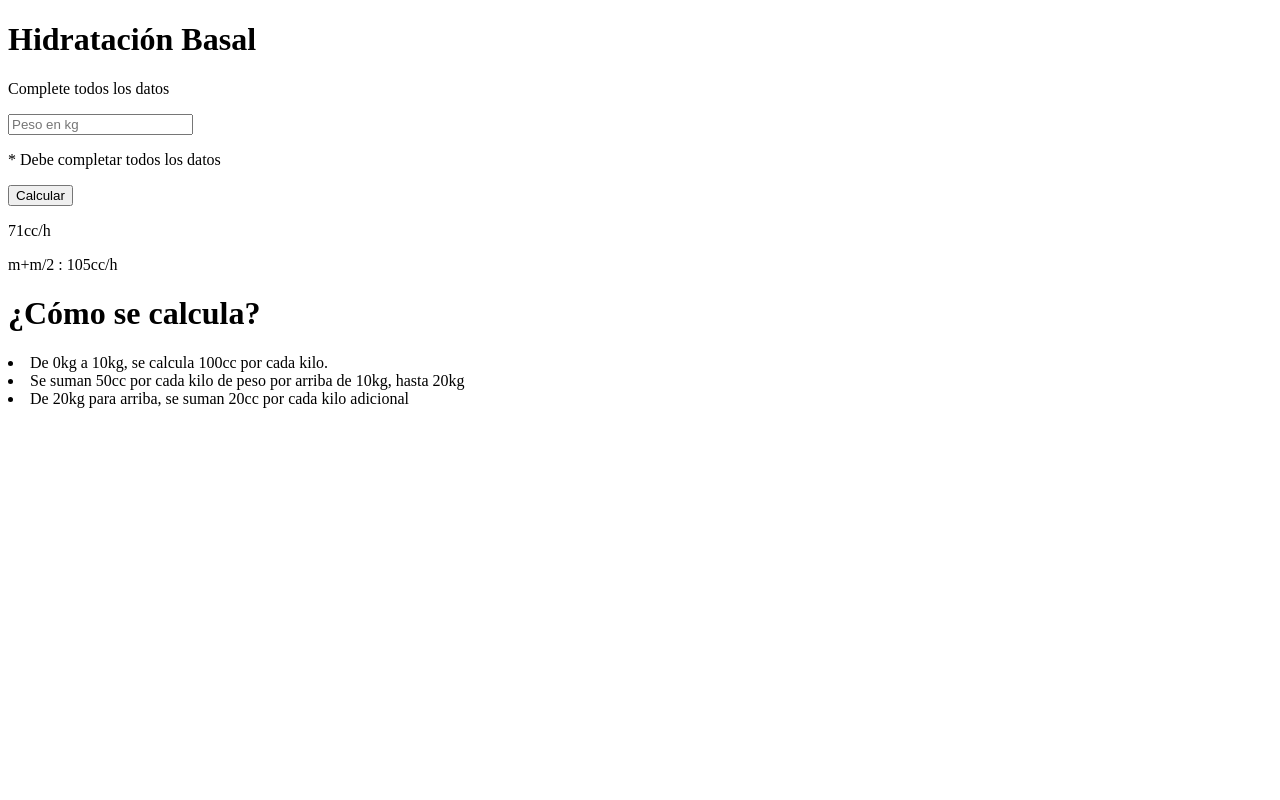
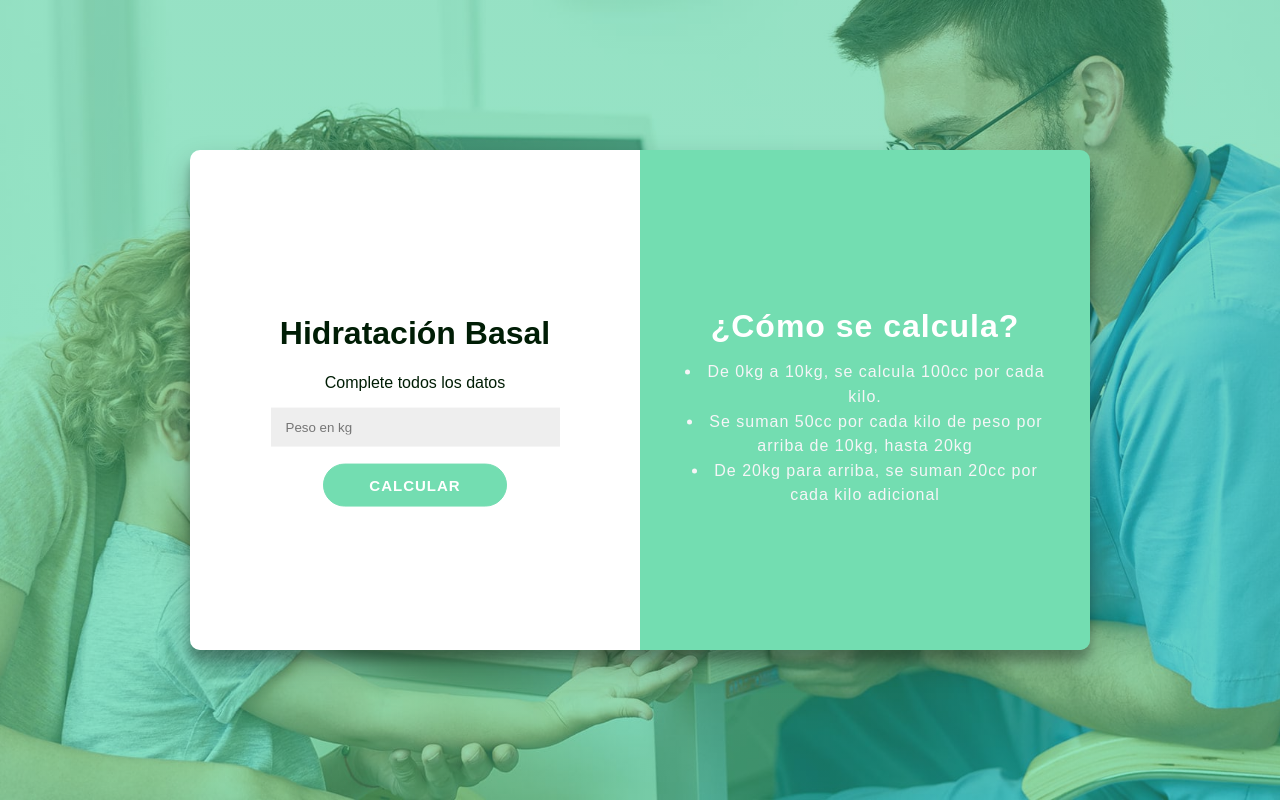
Before and after one commit to Ssasakiman/Programando-Paraguay, a plain HTML site: page index.html in a window 1280 px wide. Drawn offline with Linux system fonts and the light colour scheme.

Commit message:
Add files via upload

```diff
--- a/index.html
+++ b/index.html
@@ -4,20 +4,24 @@
     <head>
         <title>Calculadora de Hidratación</title>
         <meta charset="UTF-8" />
+        <link rel="stylesheet" href="./style.css">
     </head>
     <body>
-        <div>
-            <div>
-                <h1>Hidratación Basal</h1>
-                <p>Complete todos los datos</p>
-                <input type="number" placeholder="Peso en kg"/>
-                <p>* Debe completar todos los datos</p>
-                <button>Calcular</button>
-                <p>71cc/h</p>
-                <p>m+m/2 : 105cc/h</p>
+       <div id="Contenedor">
+                <div id="Calculadora">
+                    <div class="contenido">
+                        <h1 class="titulocalc">Hidratación Basal</h1>
+                        <p class="item">Complete todos los datos</p>
+                        <input class="item" id="peso" placeholder="Peso en kg"/>
+                        <p class="item" id="error">* Debe completar todos los datos</p>
+                        <button class="item" id="calcular">Calcular</button>
+                        <p class="item resultado" id="flu">71cc/h</p>
+                        <p class="item resultado" id="man">m+m/2 : 105cc/h</p>
                     </div>
-            <div>
-                <h1>¿Cómo se calcula?</h1>
+                </div>
+                <div id="Detalle">
+                    <div class="contenido">
+                        <h1 id="titulocont">¿Cómo se calcula?</h1>
                         <u1>
                             <li>De 0kg a 10kg, se calcula 100cc por cada kilo.</li>
                             <li>Se suman 50cc por cada kilo de peso por arriba de 10kg, hasta 20kg</li>
@@ -25,5 +29,6 @@
                         </u1>
                     </div>
                 </div>
+       </div>
     </body>
 </html>
--- /dev/null
+++ b/style.css
@@ -0,0 +1,113 @@
+h1{font-weight: 800;}
+
+#titulocalc{
+    color: #001d05;
+    font-weight: 800;
+}
+
+#titulocont{
+    color: white;
+    font-weight: 800;
+}
+
+@import url(https://fonts.googleapis.com/css?family=Montserrat:400,800);
+
+body{
+    background-image: linear-gradient(
+        rgba(46, 196, 138, 0.5),
+        rgba(42, 211, 146, 0.5)),
+        url(Pediatria.jpg);
+    background-position: center;
+    background-repeat: no-repeat;
+    background-attachment: fixed;
+    background-size:cover;
+    font-family: 'Montserrat', sans-serif;
+    color:#001d05;
+}
+
+#Contenedor{
+    width: 900px;
+    height: 500px;
+    text-align: center;
+    position: absolute;
+    inset: 0;
+    margin: auto;
+}
+
+#Calculadora{
+    background: white;
+    width: 50%;
+    height: 100%;
+    float: left;
+}
+
+#Detalle{
+    letter-spacing: 1px;
+    line-height: 0.65cm;
+    text-align: center;
+    background: #73ddb1;
+    width: 50%;
+    height: 100%;
+    float: left;
+    color: #f6f5f7;
+}
+
+.contenido{
+    position: relative;
+    top: 50%;
+    transform: translateY(-50%);
+    overflow: hidden;
+    padding: 40px;
+}
+
+input{
+    width: 70%;
+    padding: 12px 15px;
+    border: none;
+    background-color: #eee;
+}
+
+button{
+    font-size: 15px;
+    font-weight: bold;
+    padding: 12px 45px;
+    border-radius: 30px;
+    background-color: #73ddb1;
+    border: 1px solid #73ddb1;
+    color: #FFFFFF;
+    text-transform: uppercase;
+    letter-spacing: 1px;
+    transition: transform 20ms ease-in;
+    margin-top: 0.45cm;
+}
+
+button:active{
+    transform: scale(0.95);
+}
+
+#Contenedor{
+    width: 900px;
+    height: 500px;
+    text-align: center;
+    position: absolute;
+    inset: 0;
+    margin: auto;
+    border-radius: 10px;
+    overflow: hidden;
+    box-shadow: 0 14px 28px rgba(0,0,0,0.25),
+    0 10px 10px rgba(0,0,0,0.22);
+}
+
+#error{
+    color: red;
+    font-weight: bold;
+    display: none;
+}
+
+.resultado{
+    color: #0A81D1;
+    font-weight: bold;
+    font-size: 25px;
+    margin-bottom: 5px;
+    display: none;
+}
```
Also changed, not shown: Pediatria.jpg (added). Lines whose indentation alone changed are shown as unchanged.
